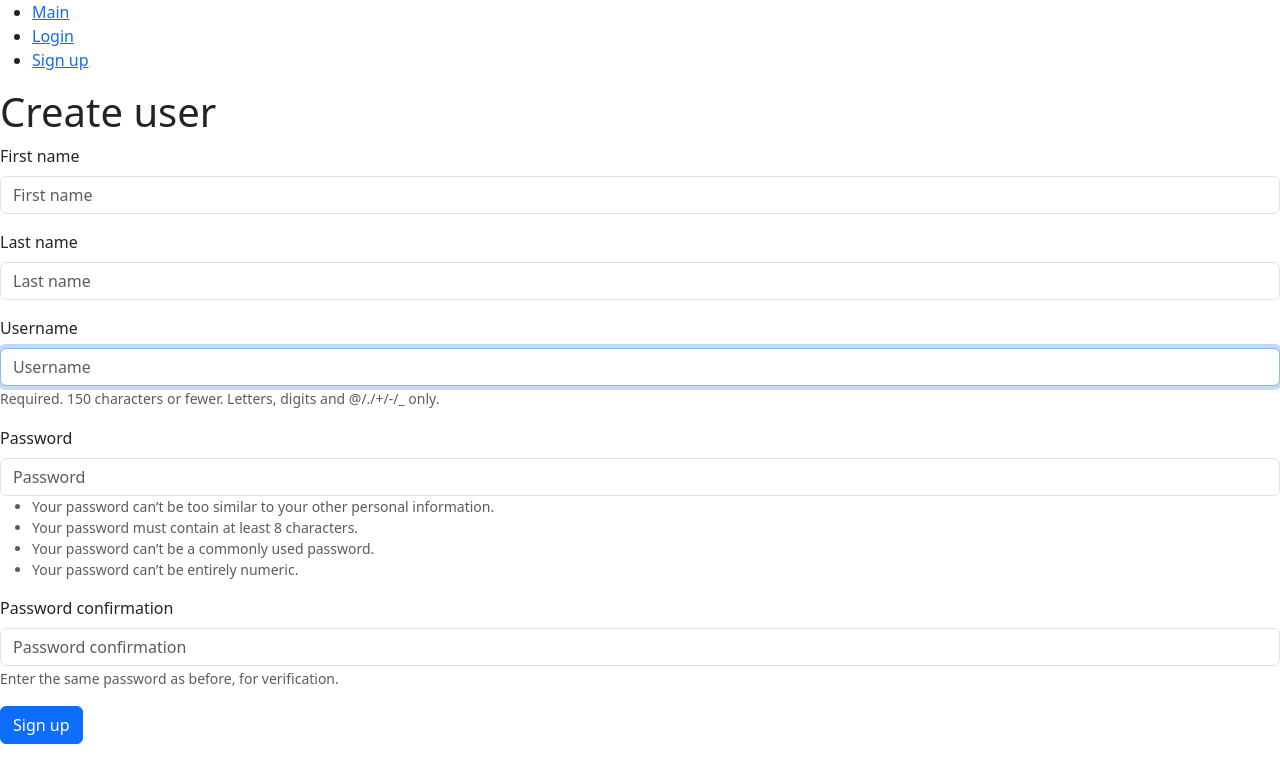
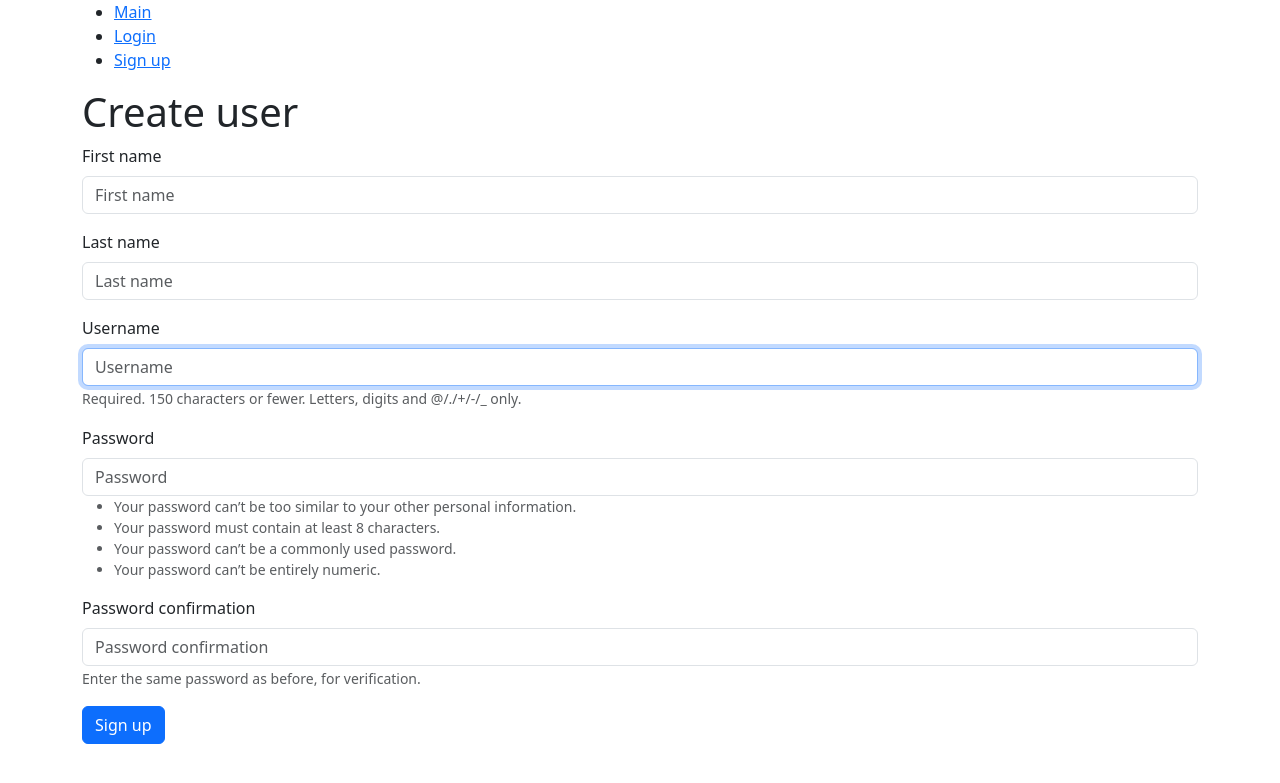
Before and after one commit to remortalite/recipe_manager, a Django app: page /users/create/ in a window 1280 px wide. Shown: the top 783 px of the page. Run offline with Django 5.2, Linux system fonts and the light colour scheme; some libraries are stand-ins or nearby versions.

Commit message:
Add container block to base html page

```diff
--- a/recipe_manager/recipe_manager/apps.py
+++ b/recipe_manager/recipe_manager/apps.py
@@ -1,6 +1,6 @@
 from django.apps import AppConfig
 
 
-class RecipeManager2Config(AppConfig):
+class RecipeManagerConfig(AppConfig):
     default_auto_field = 'django.db.models.BigAutoField'
     name = 'recipe_manager.recipe_manager'
--- a/recipe_manager/templates/layout/base.html
+++ b/recipe_manager/templates/layout/base.html
@@ -9,7 +9,7 @@
     {% bootstrap_javascript %}
 </head>
 <body>
-
+<div class="container">
     <ul>
         <li><a href="{% url 'home' %}">Main</a></li>
         {% if not user.is_authenticated %}
@@ -24,11 +24,11 @@
             </li>
         {% endif %}
     </ul>
-
+</div>
+<div class="container">
     {% block content %}
-
     {% endblock %}
-
+</div>
 
 </body>
 </html>
--- a/recipe_manager/users/views.py
+++ b/recipe_manager/users/views.py
@@ -1,4 +1,3 @@
-from django.shortcuts import render
 from django.urls import reverse_lazy
 from django.views.generic import CreateView
 
```
Lines whose indentation alone changed are shown as unchanged.
